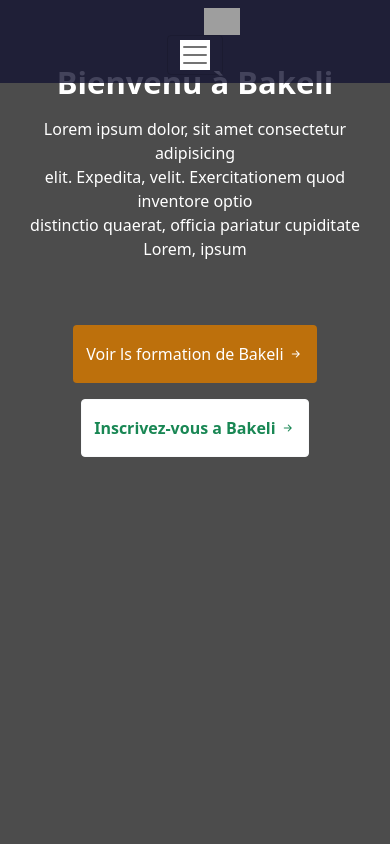
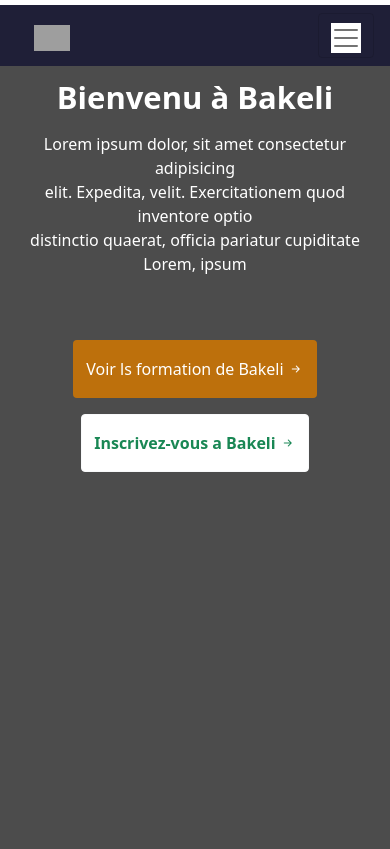
Before and after one commit to Sokhnandour/PROJETOFME, a plain HTML site: page index.html in a window 390 px wide. Drawn offline with nearby package versions, Linux system fonts and the light colour scheme; grey boxes are pictures that could not be loaded.

Commit message:
Iam a web developper

```diff
--- a/CSS/style.css
+++ b/CSS/style.css
@@ -1,5 +1,5 @@
 *{
-    margin: 0;
+    margin-top: 5px;
     box-sizing: border-box;
 }
 body{
@@ -21,12 +21,12 @@ body{
 }
 
 img{
-    margin-left: 8%;
+    margin-left: 5%;
     width: 10%;
     height: 10%;
     cursor: pointer;
-    margin-left: 15%;
-    top: 15px;
+    margin-top: 5px;
+
 }
 
  .nav-item .button1 {
@@ -93,8 +93,7 @@ h1{
     .bg-nav{
         background-color: rgb(21, 20, 51, 0.8);
         backdrop-filter: 5px;
-        display: flex;
-        flex-direction: column;
+
     }
     .info{
         display: flex;
```
